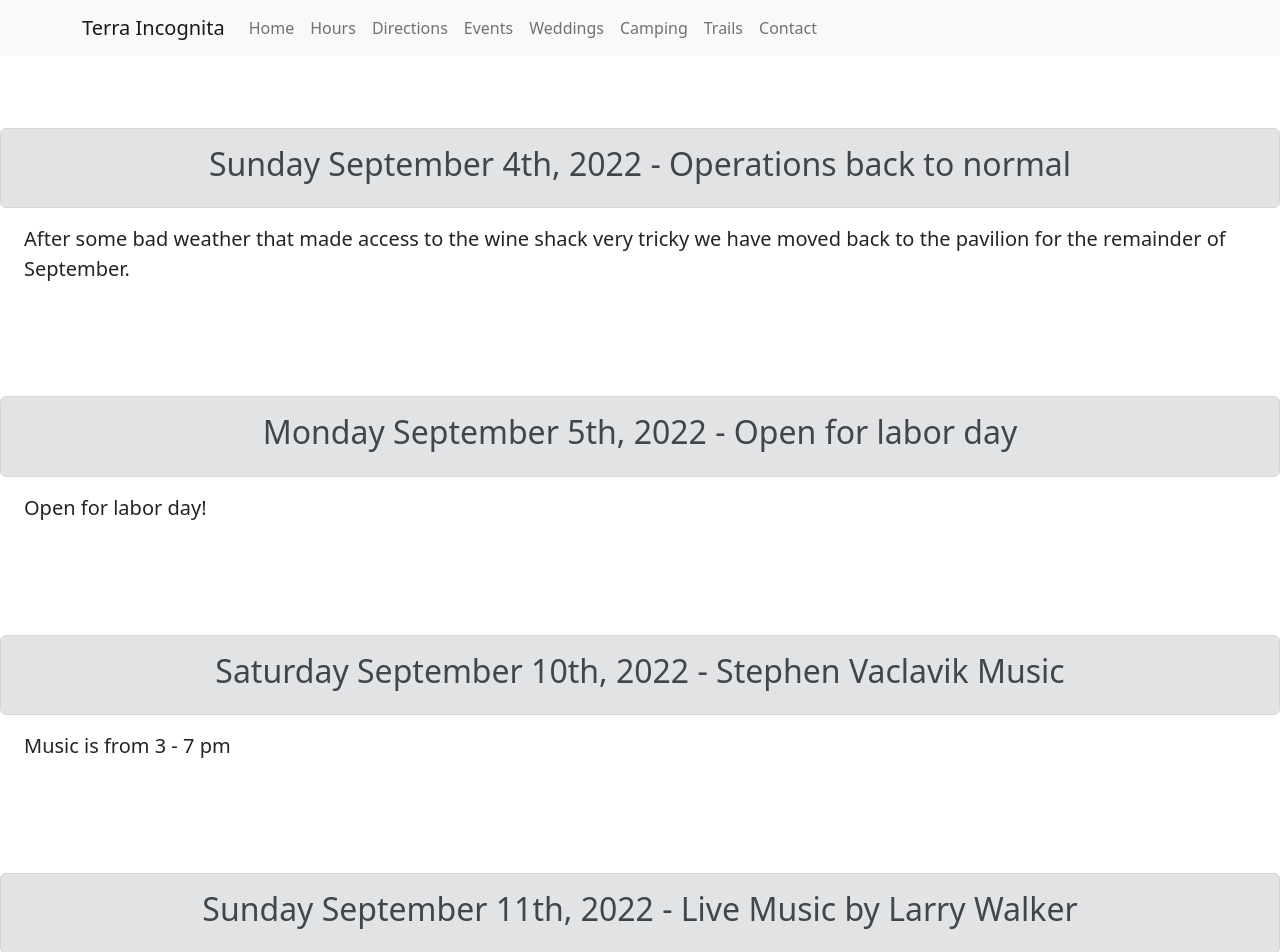
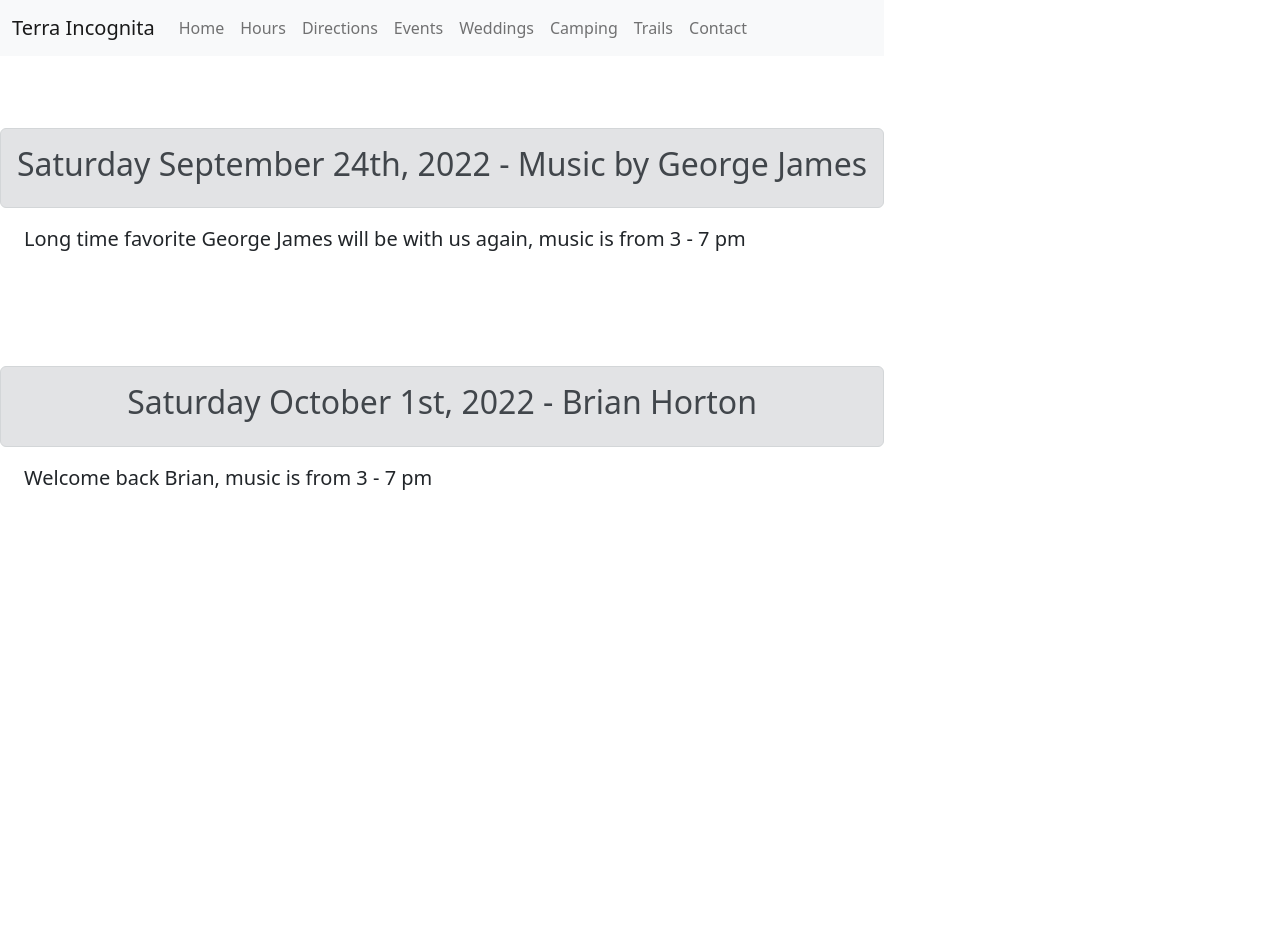
Before and after one commit to tors10e/terra, a React (Create React App) app: page /events in a window 1280 px wide. Shown: the top 952 px of the page. After the commit the page ends 800 px from the top, so only its background shows below. Built offline with nearby package versions, Linux system fonts and the light colour scheme.

Commit message:
Removed out of date events

```diff
--- a/src/events/event_alert.js
+++ b/src/events/event_alert.js
@@ -2,11 +2,6 @@ import React from 'react';
 
 
   const events = [
-    ["Sunday  September 4th, 2022 - Operations back to normal", "After some bad weather that made access to the wine shack very tricky we have moved back to the pavilion for the remainder of September."],
-    ["Monday September 5th, 2022 - Open for labor day", "Open for labor day!"],
-    ["Saturday September 10th, 2022 - Stephen Vaclavik Music", "Music is from 3 - 7 pm"],
-    ["Sunday September 11th, 2022 - Live Music by Larry Walker", makeHref("https://soundcloud.com/user-131558822","A first for performing at Terra but long time customer, we welcome Larry Walker!")],
-    ["Saturday September 17th, 2022 - Music by High Lonesome", "Welcome back Kilbys! Music is from 3 - 7 pm"],
     ["Saturday September 24th, 2022 - Music by George James", "Long time favorite George James will be with us again, music is from 3 - 7 pm"],
     ["Saturday October 1st, 2022 - Brian Horton", "Welcome back Brian, music is from 3 - 7 pm"],
   ]
```
